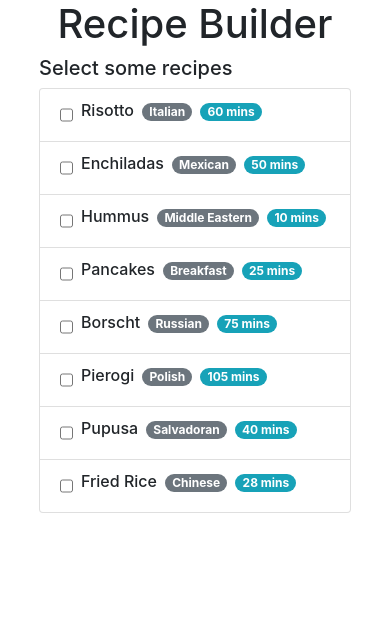
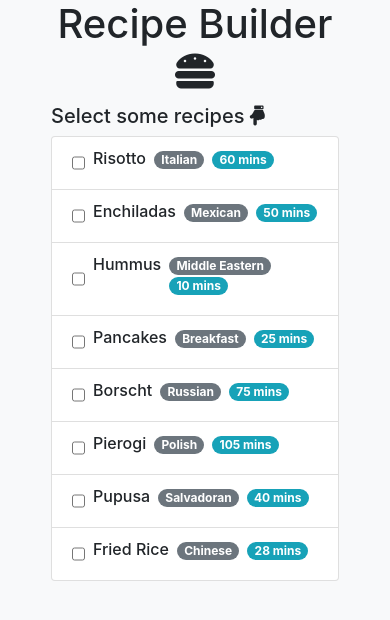
Before and after one commit to sanjeet724/recipe-app, a React (Create React App) app: page / in a window 390 px wide. Shown: the top 620 px of the page. Built offline with nearby package versions, Linux system fonts and the light colour scheme.

Commit message:
1) CSS styling + media queries 2) Added font awesome

```diff
--- a/public/index.html
+++ b/public/index.html
@@ -7,6 +7,8 @@
   <meta name="viewport" content="width=device-width, initial-scale=1, shrink-to-fit=no" />
   <meta name="theme-color" content="#000000" />
   <link rel="manifest" href="%PUBLIC_URL%/manifest.json" />
+  <link rel="stylesheet" href="https://use.fontawesome.com/releases/v5.7.2/css/all.css"
+    integrity="sha384-fnmOCqbTlWIlj8LyTjo7mOUStjsKC4pOpQbqyi7RrhN7udi9RwhKkMHpvLbHG9Sr" crossorigin="anonymous">
   <title>Recipe React App</title>
 </head>
 
--- a/src/App.css
+++ b/src/App.css
@@ -1,3 +1,7 @@
+.container-fluid {
+  height: 100vh;
+}
+
 .header {
   text-align: center;
 }
@@ -48,3 +52,25 @@
 .check-box {
   margin-right : 8px;
 }
+
+
+/* handle media queries if needed */
+/* Small devices (landscape phones, 576px and up) */
+@media (min-width: 576px) {
+
+}
+
+/* Medium devices (tablets, 768px and up) */
+@media (min-width: 768px) {
+
+}
+
+/*Large devices (desktops, 992px and up) */
+@media (min-width: 992px) {
+
+}
+
+/*Extra large devices (large desktops, 1200px and up) */
+@media (min-width: 1200px) {
+
+}
--- a/src/App.js
+++ b/src/App.js
@@ -30,23 +30,25 @@ class App extends Component {
   render() {
     const { recipes, selectedRecipes } = this.state;
     return (
+      <div className="container-fluid bg-light">
         <div className="recipe-app">
           <header className="header">
-          <h1>Recipe Builder</h1>
+            <h1>Recipe Builder <i className="fas fa-hamburger"></i></h1>
           </header>
           <div className="main-container">
             <div className="recipe-container">
-            <h5>Select some recipes</h5>
+              <h5>Select some recipes <i class="fas fa-hand-point-down"></i></h5>
               <RecipeList recipes={recipes}
                 selectedRecipes={selectedRecipes}
                 handleCheckboxClick={this.handleRecipeSelection} />
             </div>
             {selectedRecipes.length > 0 &&
               <div className="ingredient-container">
-              <h5 className="ingredient-label">Ingredients</h5>
+                <h5 className="ingredient-label">Ingredients <i class="fas fa-utensils"></i></h5>
                 <IngredientList selectedRecipes={selectedRecipes} />
               </div>
             }
+          </div>
         </div>
       </div>
     );
--- a/src/index.css
+++ b/src/index.css
@@ -1,7 +1,6 @@
 body {
   margin: 0;
   padding: 0;
-  background-color: #f4f4f4;
   font-family: -apple-system, BlinkMacSystemFont, "Segoe UI", "Roboto", "Oxygen",
     "Ubuntu", "Cantarell", "Fira Sans", "Droid Sans", "Helvetica Neue",
     sans-serif;
```
Lines whose indentation alone changed are shown as unchanged.
